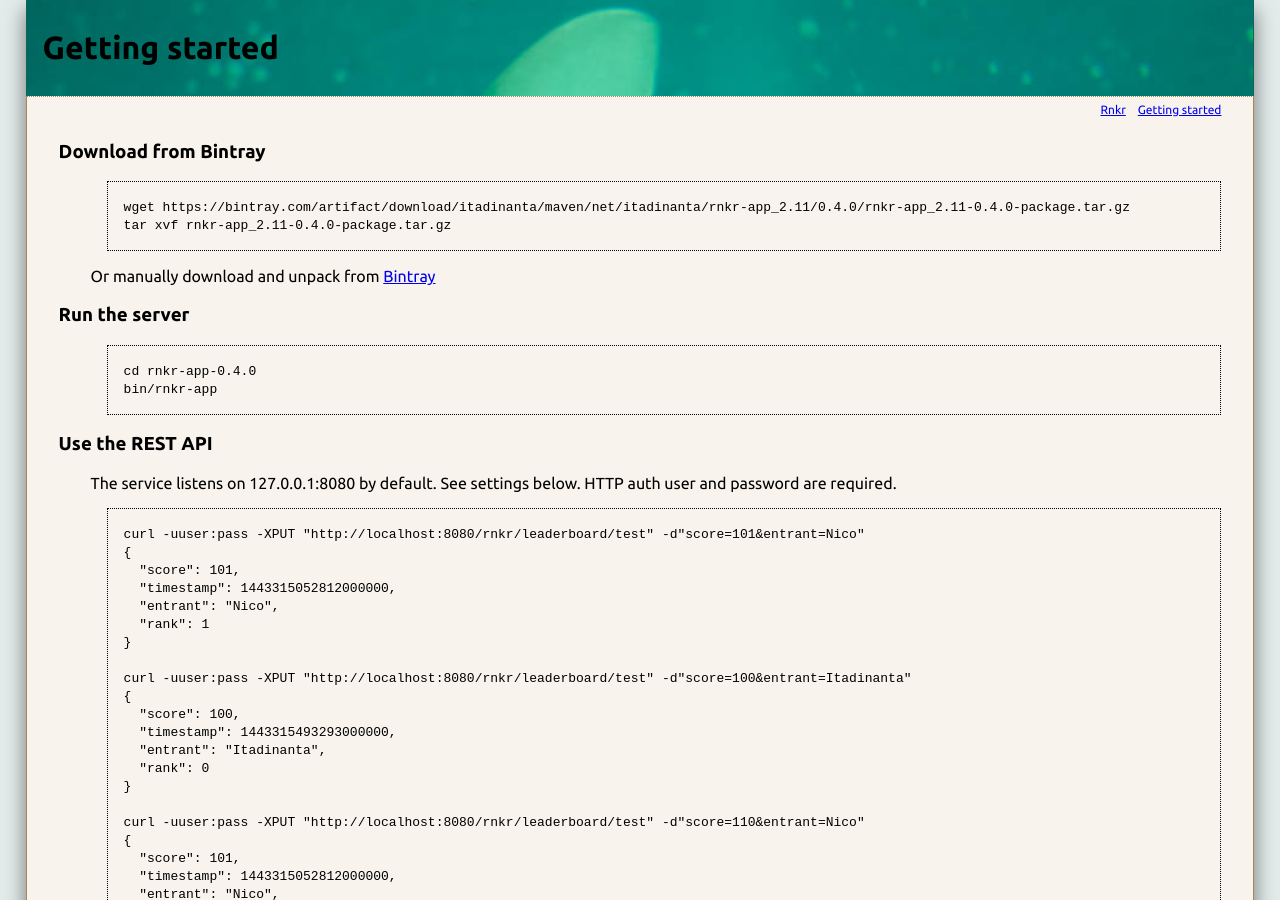
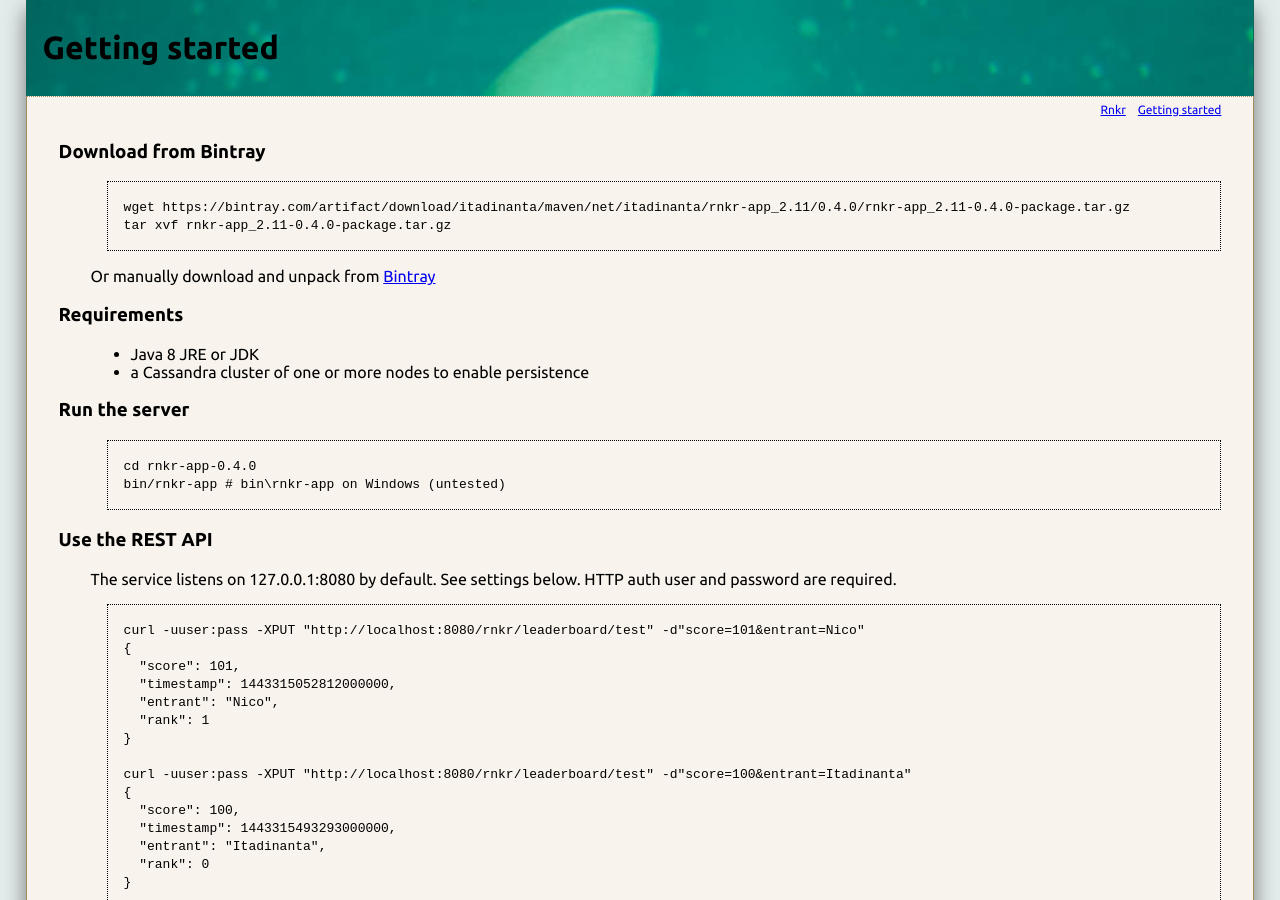
Before and after one commit to itadinanta/rnkr, a Jekyll site: the page built from quickstart.md, in a window 1280 px wide and 900 px high. Built offline with Jekyll 4.4.1, drawn with Linux system fonts in a browser that asks for light colours.

Commit message:
Added requirements

```diff
--- a/quickstart.md
+++ b/quickstart.md
@@ -9,10 +9,15 @@
 
 Or manually download and unpack from [Bintray](https://bintray.com/artifact/download/itadinanta/maven/net/itadinanta/rnkr-app_2.11/0.4.0/rnkr-app_2.11-0.4.0-package.tar.gz)
 
+### Requirements
+
+- Java 8 JRE or JDK
+- a Cassandra cluster of one or more nodes to enable persistence
+
 ### Run the server
 
 	cd rnkr-app-0.4.0
-	bin/rnkr-app
+	bin/rnkr-app # bin\rnkr-app on Windows (untested)
 
 ### Use the REST API
 
```
